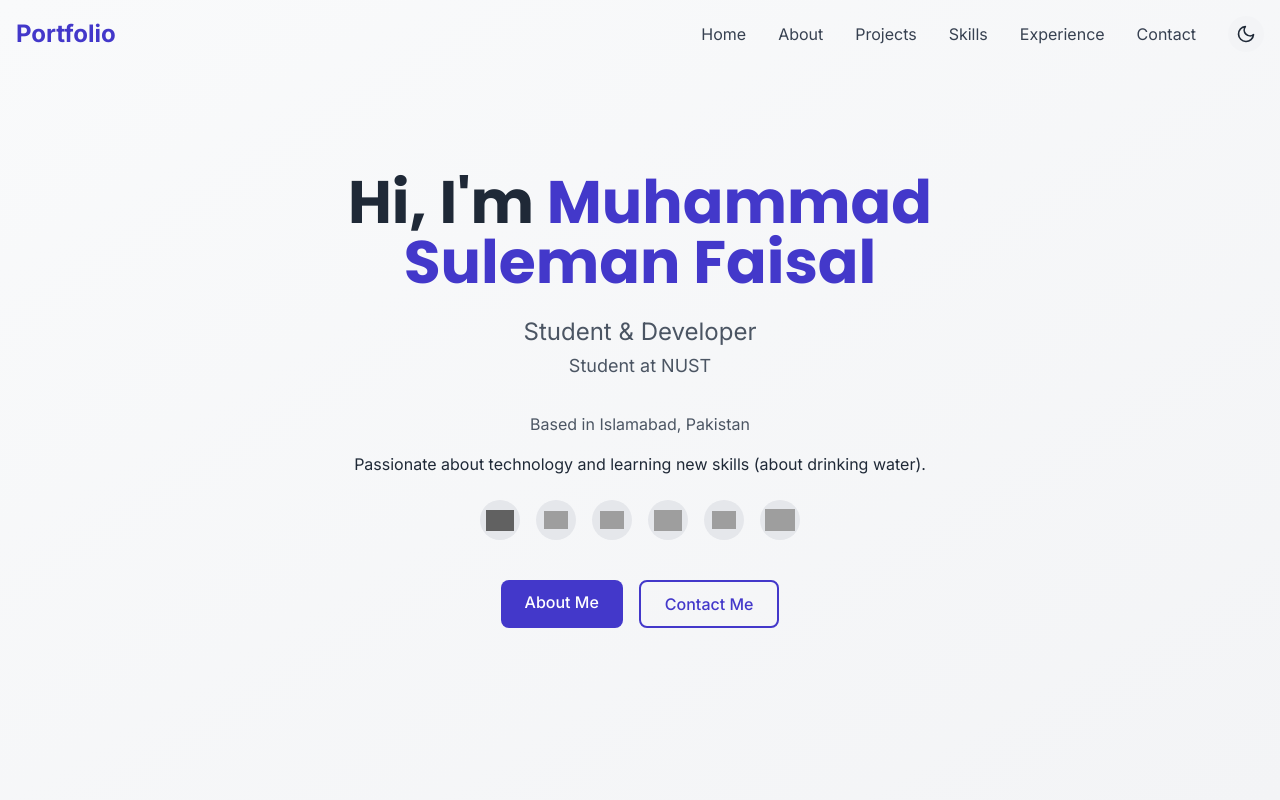
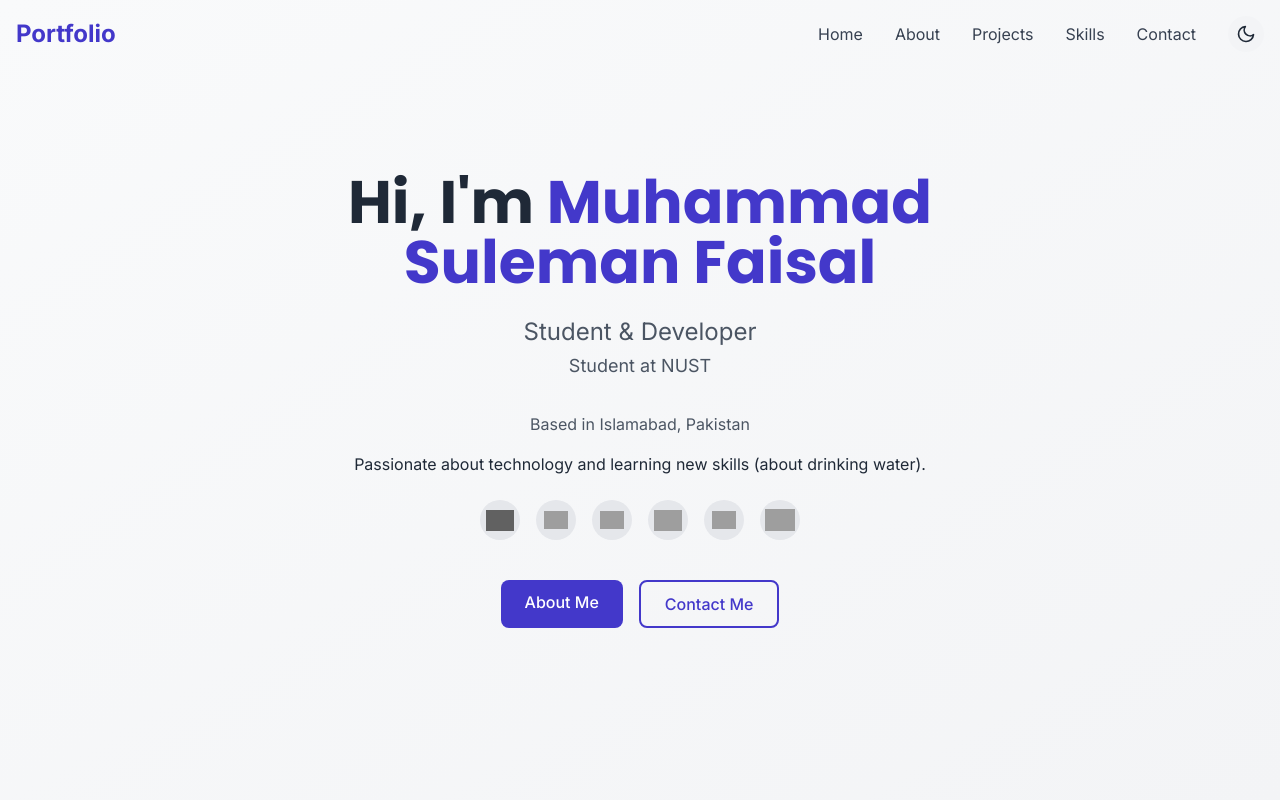
Before and after one commit to mhmmdslmnfslnust/Portfolio, a React (Create React App) app: page / in a window 1280 px wide. Shown: the top 800 px of the page. Built offline with nearby package versions, Linux system fonts and the light colour scheme; grey boxes are pictures that could not be loaded.

Commit message:
Update Navbar.js
Removed `Experience`

```diff
--- a/src/components/layout/Navbar.js
+++ b/src/components/layout/Navbar.js
@@ -12,7 +12,7 @@ const Navbar = () => {
     { name: 'About', href: '#about' },
     { name: 'Projects', href: '#projects' },
     { name: 'Skills', href: '#skills' },
-    { name: 'Experience', href: '#experience' },
+    // { name: 'Experience', href: '#experience' },
     { name: 'Contact', href: '#contact' },
   ];
 
```
